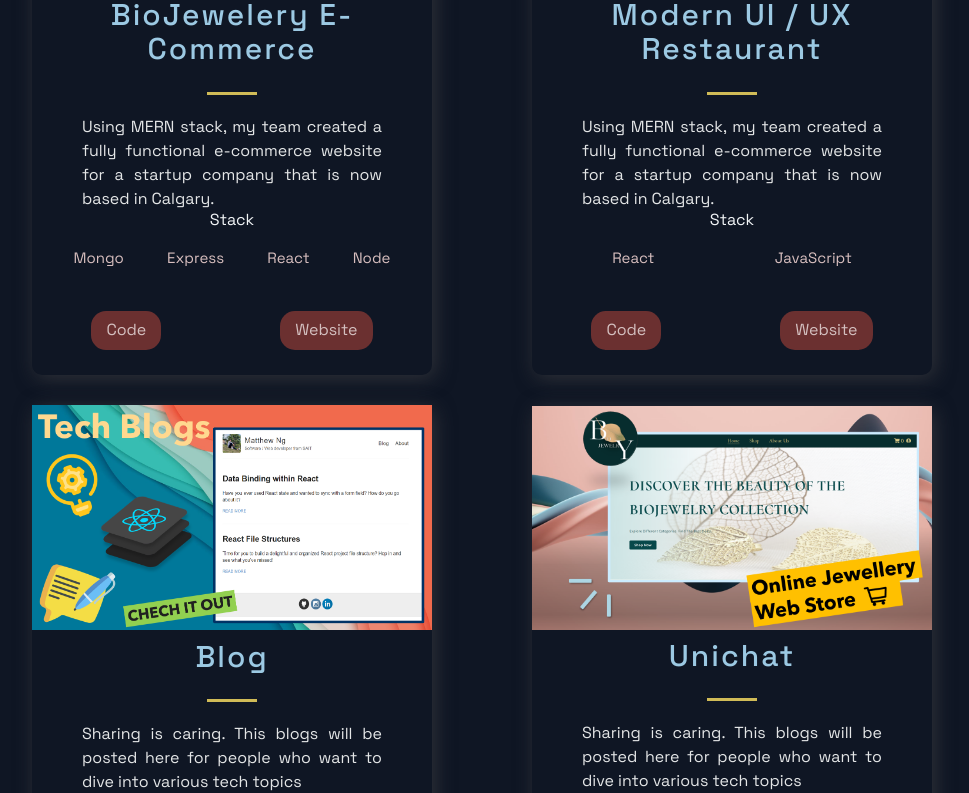
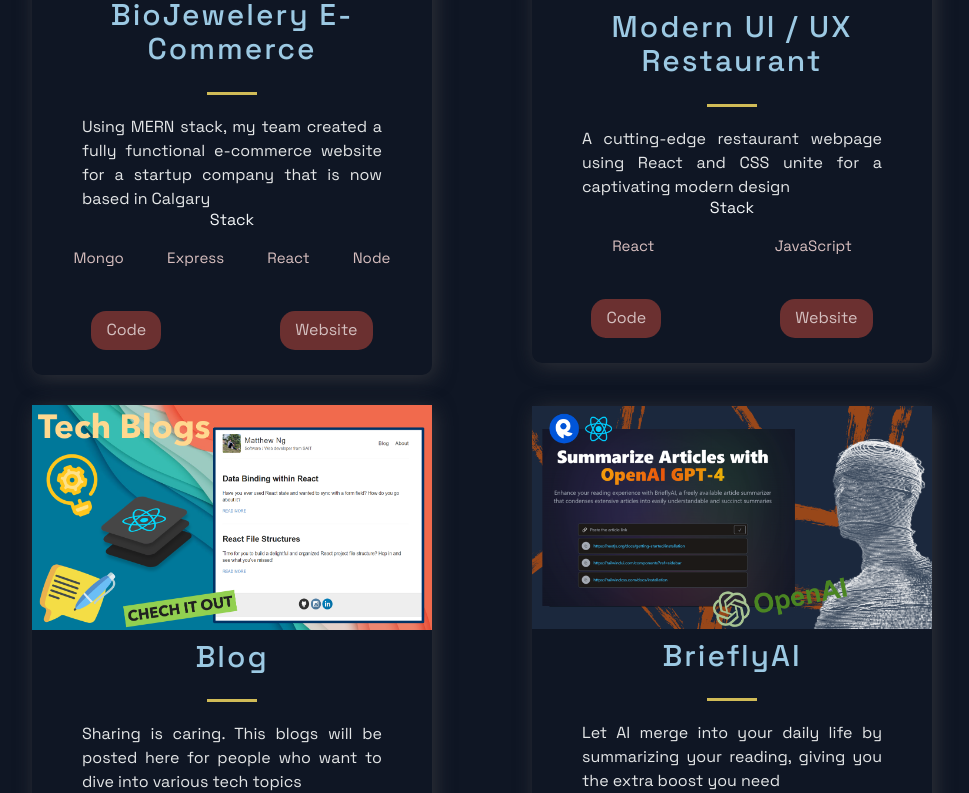
Before and after one commit to Matthew-503/Project_Porfolio, a Next.js app: page / in a window 1280 px wide. Shown: the part 1080-1873 px from the top of the page, without its empty margins (158-1127 px from the left). Built offline with nearby package versions, Linux system fonts and the light colour scheme.

Commit message:
Update Data.js

```diff
--- a/src/Assets/Data.js
+++ b/src/Assets/Data.js
@@ -1,38 +1,38 @@
 export const projects = [
   {
     title: 'BioJewelery E-Commerce',
-    description: "Using MERN stack, my team created a fully functional e-commerce website for a startup company that is now based in Calgary. ",
+    description: "Using MERN stack, my team created a fully functional e-commerce website for a startup company that is now based in Calgary",
     image: '/images/4.png',
     tags: ['Mongo', 'Express', 'React', 'Node'],
     source: 'https://google.com',
-    visit: 'https://google.com',
+    code: 'https://github.com/Matthew-503/BioJewellery-Capstone',
     id: 0,
   },
   {
     title: 'Modern UI / UX Restaurant',
-    description: "Using MERN stack, my team created a fully functional e-commerce website for a startup company that is now based in Calgary. ",
+    description: "A cutting-edge restaurant webpage using React and CSS unite for a captivating modern design",
     image: '/images/4.png',
     tags: ['React', 'JavaScript'],
-    source: 'https://google.com',
-    visit: 'https://google.com',
+    source: 'restaurant-503.vercel.app',
+    code: 'https://github.com/Matthew-503/Project_Restaurant-Application',
     id: 1,
   },
   {
     title: 'Blog',
     description: "Sharing is caring. This blogs will be posted here for people who want to dive into various tech topics",
     image: '/images/3.png',
-    tags: ['HTML','CSS', 'Markdown'],
+    tags: ['HTML', 'CSS', 'Markdown'],
     source: 'https://github.com/Matthew-503/Matthew-503.github.io',
-    visit: 'https://matthew-503.github.io/',
+    code: 'https://matthew-503.github.io/',
     id: 2,
   },
   {
-    title: 'Unichat',
-    description: "Sharing is caring. This blogs will be posted here for people who want to dive into various tech topics",
-    image: '/images/4.png',
-    tags: ['React', 'ChatEngine', 'Firebase'],
-    source: 'https://google.com',
-    visit: 'https://google.com',
+    title: 'BrieflyAI',
+    description: "Let AI merge into your daily life by summarizing your reading, giving you the extra boost you need",
+    image: '/images/5.png',
+    tags: ['React', 'RapidAPI', 'Tailwind'],
+    source: 'https://breiflyai.vercel.app/',
+    code: 'https://github.com/Matthew-503/project_ai-summarizer',
     id: 3,
   },
 ];
```
